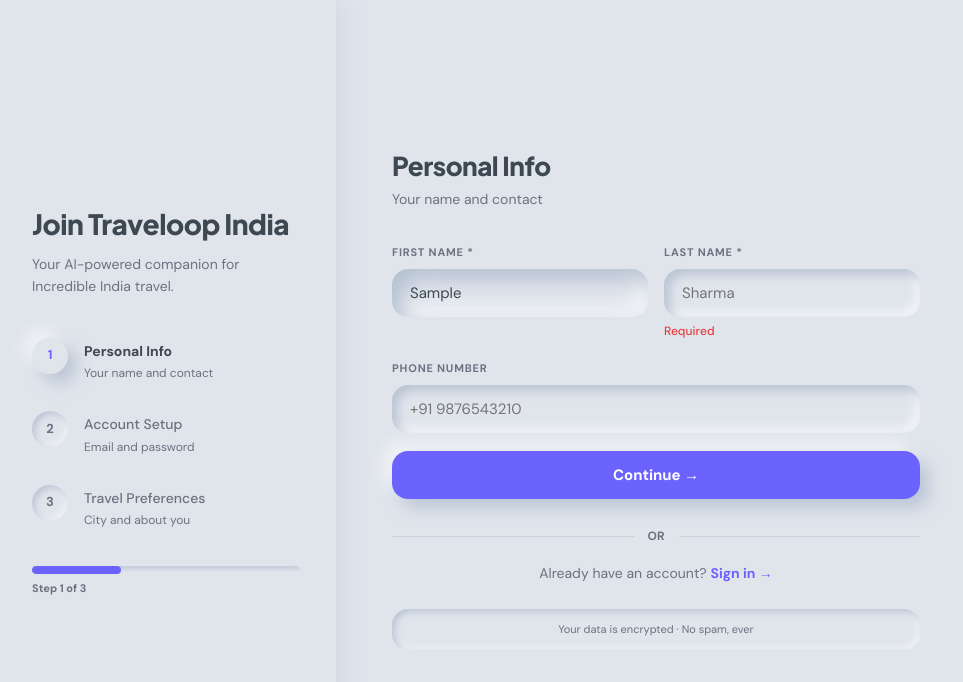
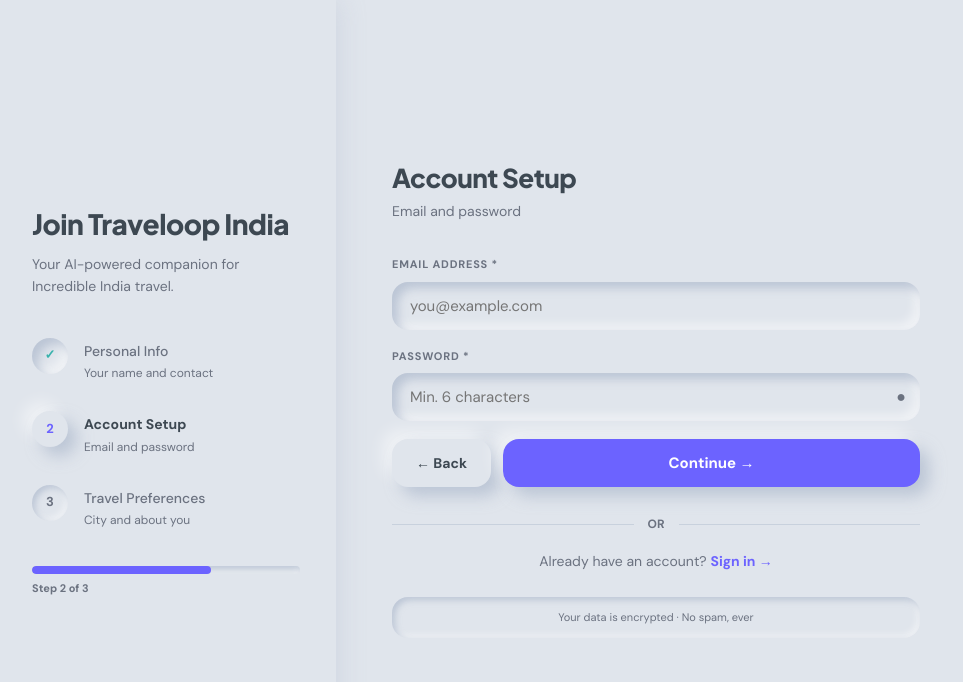
Before and after one commit to DEXTERPIRO/odoo, a React (Vite) app in the folder client/: page /register in a window 1280 px wide. Both pictures are taken after typing "Sample", "Sample", "5551234" into the empty fields and a click on the button "Continue →". Shown: the top 682 px of the page, without its empty margins (4-967 px from the left). Built offline with nearby package versions, Linux system fonts and the light colour scheme.

Commit message:
fix: register form bugs - input blank, missing props, 1-char typing freeze

```diff
--- a/client/src/pages/Register.jsx
+++ b/client/src/pages/Register.jsx
@@ -19,6 +19,47 @@
   return                  { pct: 100, color: N.accentSecondary, text: 'Strong' };
 };
 
+function Field({ name, type, placeholder, lbl, showPass, setShowPass, form = {}, onChange, focused, setFocused, errors = {}, strength = {} }) {
+  const isPassword = name === 'password';
+  const inputType  = isPassword ? (showPass ? 'text' : 'password') : (type || 'text');
+
+  return (
+    <div style={{ marginBottom: 18 }}>
+      <label style={label}>{lbl}</label>
+      <div style={{ position: 'relative' }}>
+        <input
+          name={name}
+          type={inputType}
+          value={form[name] ?? ''}
+          onChange={onChange}
+          placeholder={placeholder}
+          autoComplete={isPassword ? 'new-password' : 'off'}
+          onFocus={() => setFocused && setFocused(name)}
+          onBlur={() => setFocused && setFocused(null)}
+          style={{ ...input, boxShadow: focused === name ? N.shadowInsetDeep : N.shadowInset, paddingRight: isPassword ? 48 : undefined }}
+        />
+        {isPassword && (
+          <button type="button" onClick={() => setShowPass && setShowPass(v => !v)} style={{
+            position: 'absolute', right: 14, top: '50%', transform: 'translateY(-50%)',
+            background: 'none', border: 'none', cursor: 'pointer', color: N.muted, fontSize: 16,
+          }}>
+            {showPass ? '○' : '●'}
+          </button>
+        )}
+      </div>
+      {isPassword && form.password && (
+        <div style={{ marginTop: 8 }}>
+          <div style={{ height: 6, background: N.bg, boxShadow: N.shadowInsetSm, borderRadius: N.radiusPill, overflow: 'hidden' }}>
+            <div style={{ height: '100%', width: `${strength.pct || 0}%`, background: strength.color || N.bg, borderRadius: N.radiusPill, transition: 'width 400ms ease-out, background 400ms ease-out' }} />
+          </div>
+          {strength.text && <div style={{ fontSize: 11, color: strength.color, marginTop: 4, fontWeight: 700, textTransform: 'uppercase', letterSpacing: 0.5 }}>{strength.text}</div>}
+        </div>
+      )}
+      {errors[name] && <div style={{ fontSize: 12, color: N.danger, marginTop: 5, fontWeight: 500 }}>{errors[name]}</div>}
+    </div>
+  );
+}
+
 export default function Register() {
   const [step, setStep]     = useState(0);
   const [form, setForm]     = useState({ firstName: '', lastName: '', email: '', password: '', phone: '', city: '', country: 'India', additionalInfo: '' });
@@ -38,8 +79,8 @@
   const validateStep = () => {
     const e = {};
     if (step === 0) {
-      if (!form.firstName.trim()) e.firstName = 'Required';
-      if (!form.lastName.trim())  e.lastName  = 'Required';
+      if (!form.firstName.trim() || form.firstName.trim().length < 2) e.firstName = 'At least 2 characters required';
+      if (!form.lastName.trim()  || form.lastName.trim().length  < 2) e.lastName  = 'At least 2 characters required';
     }
     if (step === 1) {
       if (!form.email.includes('@')) e.email    = 'Valid email required';
@@ -73,42 +114,7 @@
 
   const strength = strengthInfo(form.password);
 
-  const Field = ({ name, type = 'text', placeholder, lbl, full = true }) => (
-    <div style={{ marginBottom: 18, ...(full ? {} : {}) }}>
-      <label style={label}>{lbl}</label>
-      <div style={{ position: 'relative' }}>
-        <input
-          name={name}
-          type={name === 'password' ? (showPass ? 'text' : 'password') : type}
-          value={form[name]}
-          onChange={onChange}
-          placeholder={placeholder}
-          onFocus={() => setFocused(name)}
-          onBlur={() => setFocused(null)}
-          style={{ ...inp(name, type, placeholder), paddingRight: name === 'password' ? 48 : undefined }}
-        />
-        {name === 'password' && (
-          <button type="button" onClick={() => setShowPass(!showPass)} style={{
-            position: 'absolute', right: 14, top: '50%', transform: 'translateY(-50%)',
-            background: 'none', border: 'none', cursor: 'pointer', color: N.muted, fontSize: 16,
-          }}>
-            {showPass ? '○' : '●'}
-          </button>
-        )}
-      </div>
-      {name === 'password' && form.password && (
-        <div style={{ marginTop: 8 }}>
-          <div style={{ height: 6, background: N.bg, boxShadow: N.shadowInsetSm, borderRadius: N.radiusPill, overflow: 'hidden' }}>
-            <div style={{ height: '100%', width: `${strength.pct}%`, background: strength.color, borderRadius: N.radiusPill, transition: 'width 400ms ease-out, background 400ms ease-out' }} />
-          </div>
-          {strength.text && <div style={{ fontSize: 11, color: strength.color, marginTop: 4, fontWeight: 700, textTransform: 'uppercase', letterSpacing: 0.5 }}>
-            {strength.text}
-          </div>}
-        </div>
-      )}
-      {errors[name] && <div style={{ fontSize: 12, color: N.danger, marginTop: 5, fontWeight: 500 }}>{errors[name]}</div>}
-    </div>
-  );
+
 
   return (
     <div style={{ minHeight: '100vh', display: 'flex', background: N.bg, fontFamily: N.font }}>
@@ -195,23 +201,23 @@
           {step === 0 && (
             <>
               <div style={{ display: 'grid', gridTemplateColumns: '1fr 1fr', gap: 16 }}>
-                <Field name="firstName" placeholder="Priya"        lbl="First Name *" />
-                <Field name="lastName"  placeholder="Sharma"       lbl="Last Name *"  />
+                <Field name="firstName" placeholder="Priya"  lbl="First Name *" form={form} onChange={onChange} focused={focused} setFocused={setFocused} errors={errors} showPass={showPass} setShowPass={setShowPass} strength={strength} />
+                <Field name="lastName"  placeholder="Sharma" lbl="Last Name *"  form={form} onChange={onChange} focused={focused} setFocused={setFocused} errors={errors} showPass={showPass} setShowPass={setShowPass} strength={strength} />
               </div>
-              <Field name="phone" type="tel" placeholder="+91 9876543210" lbl="Phone Number" />
+              <Field name="phone" type="tel" placeholder="+91 9876543210" lbl="Phone Number" form={form} onChange={onChange} focused={focused} setFocused={setFocused} errors={errors} showPass={showPass} setShowPass={setShowPass} strength={strength} />
             </>
           )}
           {step === 1 && (
             <>
-              <Field name="email"    type="email"    placeholder="you@example.com" lbl="Email Address *" />
-              <Field name="password" type="password" placeholder="Min. 6 characters" lbl="Password *" />
+              <Field name="email"    type="email"    placeholder="you@example.com"    lbl="Email Address *" form={form} onChange={onChange} focused={focused} setFocused={setFocused} errors={errors} showPass={showPass} setShowPass={setShowPass} strength={strength} />
+              <Field name="password" type="password" placeholder="Min. 6 characters" lbl="Password *"      form={form} onChange={onChange} focused={focused} setFocused={setFocused} errors={errors} showPass={showPass} setShowPass={setShowPass} strength={strength} />
             </>
           )}
           {step === 2 && (
             <>
               <div style={{ display: 'grid', gridTemplateColumns: '1fr 1fr', gap: 16 }}>
-                <Field name="city"    placeholder="Mumbai" lbl="City"    />
-                <Field name="country" placeholder="India"  lbl="Country" />
+                <Field name="city"    placeholder="Mumbai" lbl="City"    form={form} onChange={onChange} focused={focused} setFocused={setFocused} errors={errors} showPass={showPass} setShowPass={setShowPass} strength={strength} />
+                <Field name="country" placeholder="India"  lbl="Country" form={form} onChange={onChange} focused={focused} setFocused={setFocused} errors={errors} showPass={showPass} setShowPass={setShowPass} strength={strength} />
               </div>
               <div style={{ marginBottom: 18 }}>
                 <label style={label}>About You (optional)</label>
```
